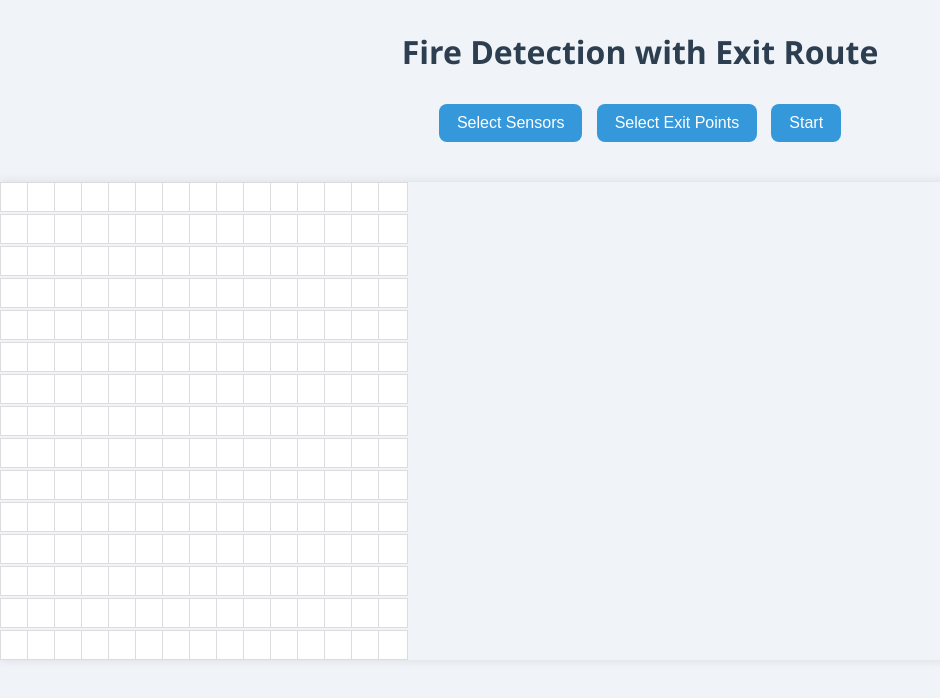
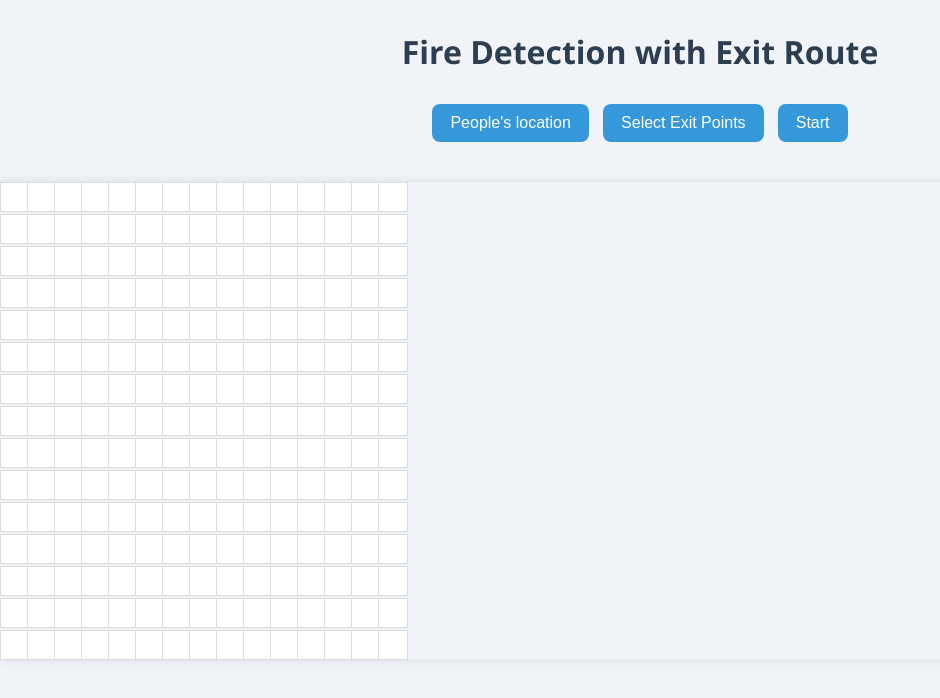
Before and after one commit to Sa1-Codes/fire-detection-with-exit-path, a plain HTML site: page index.html in a window 1280 px wide. Shown: the whole page, without its empty margins (0-940 px from the left). Drawn offline with Linux system fonts and the light colour scheme.

Commit message:
peoples location

```diff
--- a/index.html
+++ b/index.html
@@ -131,7 +131,7 @@
 <body>
   <h1>Fire Detection with Exit Route</h1>
   <div>
-    <button onclick="startSelecting('entry')">Select Sensors</button>
+    <button onclick="startSelecting('entry')">People's location</button>
     <!-- <button onclick="doneSelectingEntry()">Done Selecting Entry</button> -->
     <button onclick="startSelecting('exit')">Select Exit Points</button>
     <!-- <button onclick="doneSelectingExit()">Done Selecting Exit</button> -->
```
